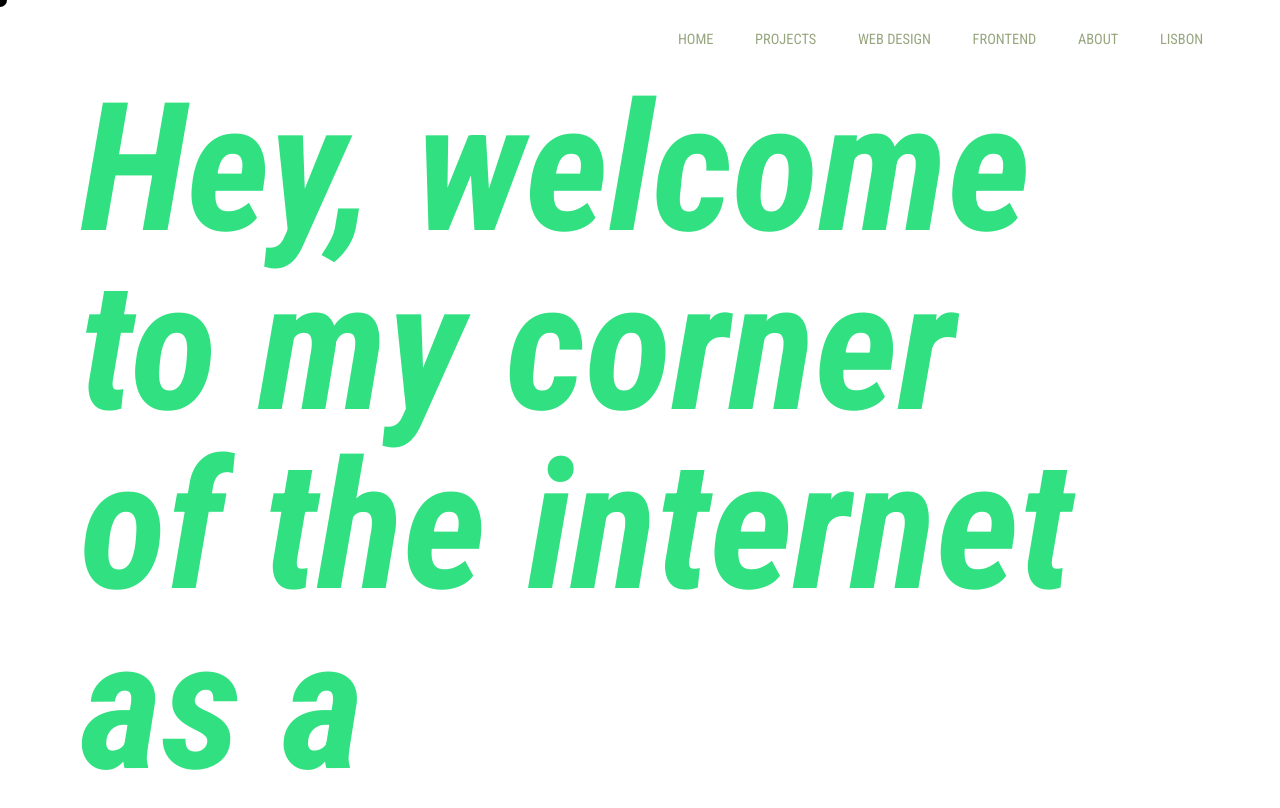
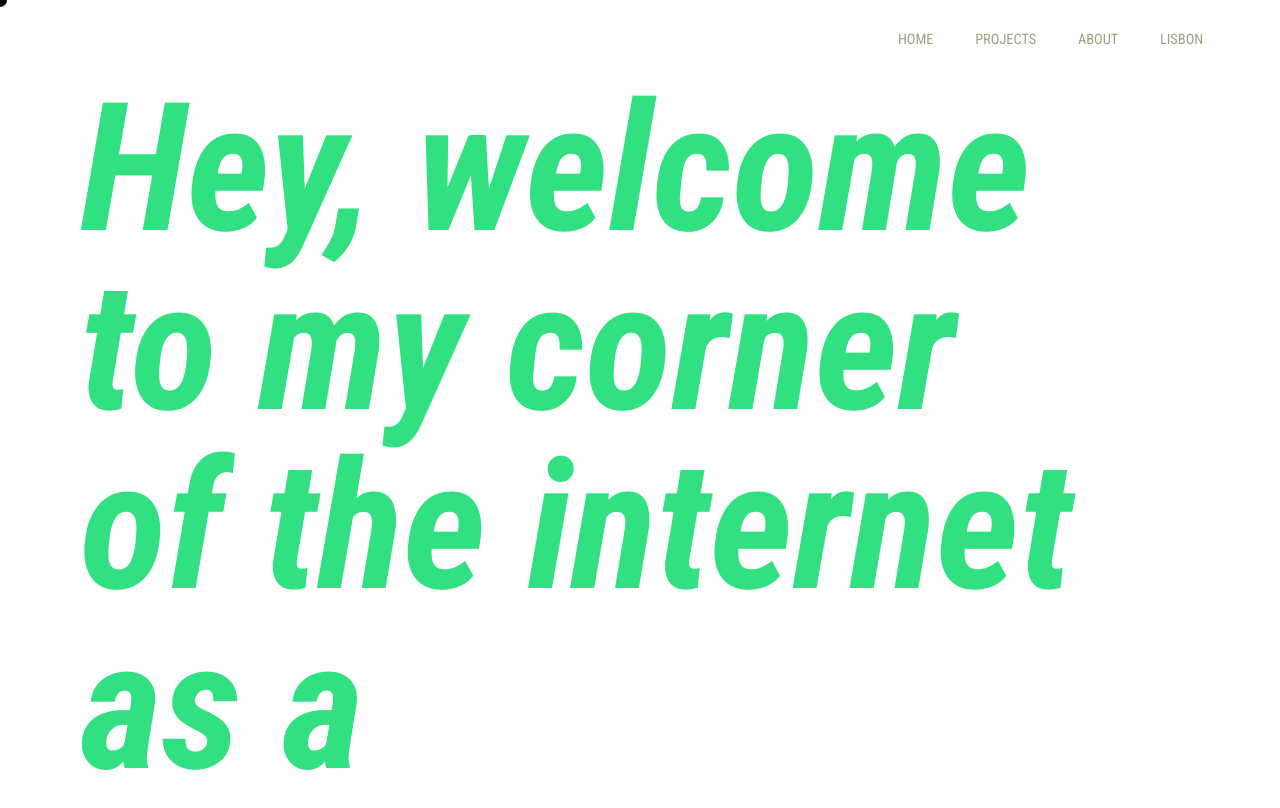
Before and after one commit to filipamarta/filipamarta-nextjs, a Next.js app: page / in a window 1280 px wide. Shown: the top 808 px of the page. Built offline with nearby package versions, Linux system fonts and the light colour scheme.

Commit message:
remove menus from header

```diff
--- a/app/components/Header.tsx
+++ b/app/components/Header.tsx
@@ -15,12 +15,6 @@ export default function Header() {
             <Link href="/projects">Projects</Link>
           </AnimatedFont>
           <AnimatedFont htmlAttribute="li" customStyles={styles.link}>
-            <Link href="/webdesign">Web Design</Link>
-          </AnimatedFont>
-          <AnimatedFont htmlAttribute="li" customStyles={styles.link}>
-            <Link href="/frontend">Frontend</Link>
-          </AnimatedFont>
-          <AnimatedFont htmlAttribute="li" customStyles={styles.link}>
             <Link href="/about">About</Link>
           </AnimatedFont>
           <AnimatedFont htmlAttribute="li" customStyles={styles.link}>
```
